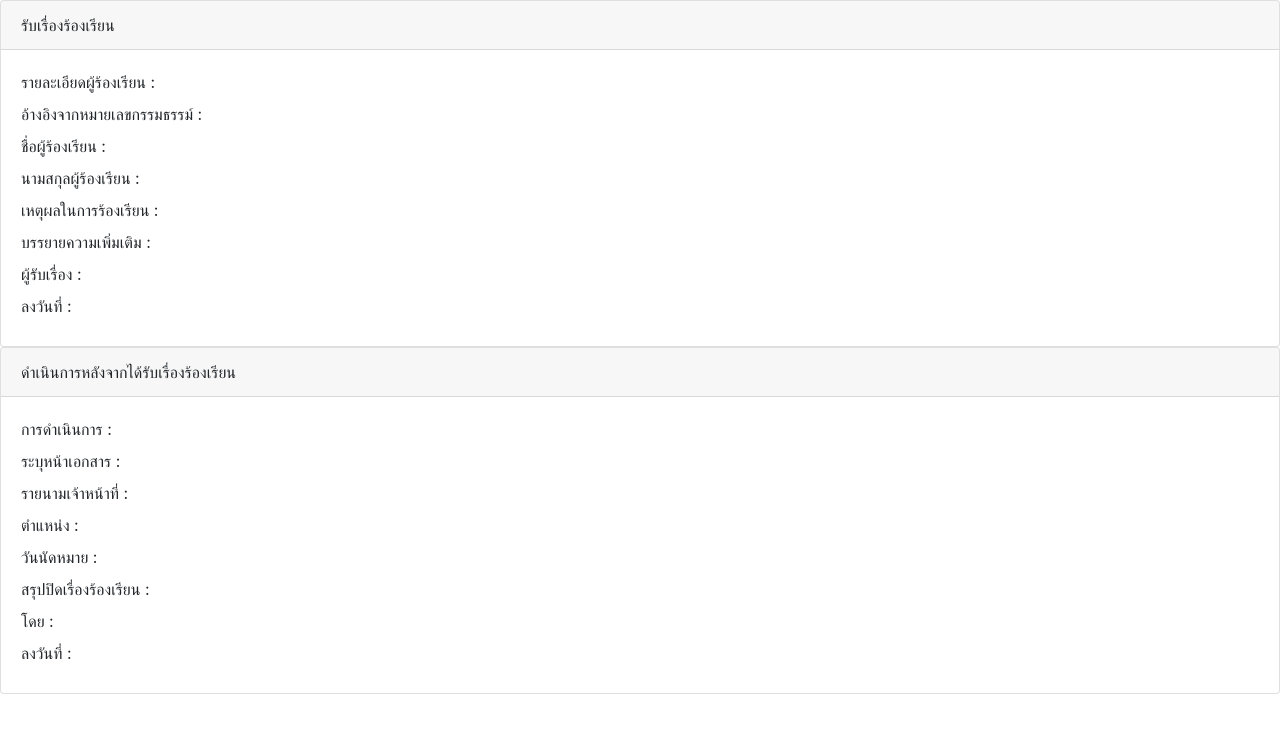
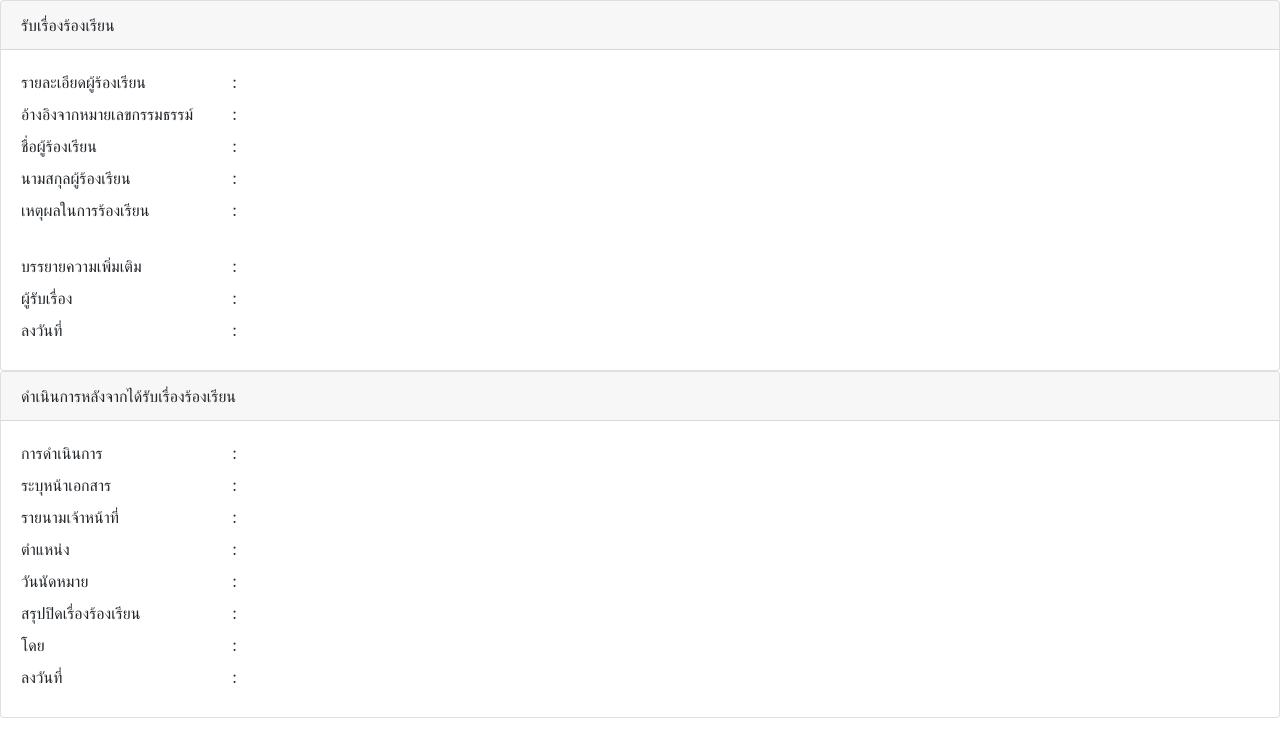
Before and after one commit to mookiie6116/read-only, a website: page public/page/kpi_campaign.html in a window 1280 px wide. Drawn offline with nearby package versions, Linux system fonts and the light colour scheme; no server answers.

Commit message:
edit css

```diff
--- a/public/js/kpi_campaign.js
+++ b/public/js/kpi_campaign.js
@@ -1,12 +1,13 @@
-
 (function () {
   console.log('ready');
-  var ticket_id = '112151'
+  var ticket_id = location.search.split('?ticket_id=')[1];
+  if(ticket_id == undefined || ticket_id == ''){
+    alert('please input ticket_id')
+  }else{
   fetch(`/api/kpi-campaign/${ticket_id}`)
   .then(data => {
     return data.json();
   }).then(json=>{
-    console.log(json);
     $('#complain_desc').text(json.complain_desc)
     $('#reference_id').text(json.reference_id)
     $('#firstname').text(json.firstname)
@@ -26,4 +27,5 @@
     $('#result_by').text(json.result_by)
     $('#result_date').text(json.result_date)
   })
+}
 })()
--- a/public/page/kpi_campaign.html
+++ b/public/page/kpi_campaign.html
@@ -1,6 +1,6 @@
-
 <!DOCTYPE html>
 <html lang="">
+
 <head>
   <meta charset="utf-8">
   <meta http-equiv="X-UA-Compatible" content="IE=edge">
@@ -8,38 +8,61 @@
   <title>Title Page</title>
 
   <!-- Bootstrap CSS -->
-    <link rel="stylesheet" href="https://stackpath.bootstrapcdn.com/bootstrap/4.3.1/css/bootstrap.min.css" integrity="sha384-ggOyR0iXCbMQv3Xipma34MD+dH/1fQ784/j6cY/iJTQUOhcWr7x9JvoRxT2MZw1T" crossorigin="anonymous">  </head>
+  <link rel="stylesheet" href="https://stackpath.bootstrapcdn.com/bootstrap/4.3.1/css/bootstrap.min.css"
+    integrity="sha384-ggOyR0iXCbMQv3Xipma34MD+dH/1fQ784/j6cY/iJTQUOhcWr7x9JvoRxT2MZw1T" crossorigin="anonymous">
+</head>
+
 <body>
   <div class="card">
     <div class="card-header">
       รับเรื่องร้องเรียน
     </div>
     <div class="card-body">
-          <label for="complain_desc">รายละเอียดผู้ร้องเรียน :</label>
-          <span id='complain_desc'></span>
-          <br>
-          <label for="reference_id">อ้างอิงจากหมายเลขกรรมธรรม์ :</label>
-          <span id='reference_id'></span>
-          <br>
-          <label for="firstname">ชื่อผู้ร้องเรียน :</label>
-          <span id='firstname'></span>
-          <br>
-          <label for="lastname">นามสกุลผู้ร้องเรียน :</label>
-          <span id='lastname'></span>
-          <br>
-          <label for="REASON_1-REASON_2">เหตุผลในการร้องเรียน :</label>
-          <span id='reason_1'></span>
-          <span id='reason_2'></span>
-          <br>
-          <label for="remarks">บรรยายความเพิ่มเติม :</label>
-          <span id='remarks'></span>
-          <br>
-          <label for="create_by">ผู้รับเรื่อง :</label>
-          <span id='create_by'></span>
-          <br>
-          <label for="create_date">ลงวันที่ :</label>
-          <span id='create_date'></span>
-          <br>
+      <div class="row">
+        <div class="col-sm-12 col-md-2"><label for="complain_desc">รายละเอียดผู้ร้องเรียน</label></div>
+        <div class="d-none d-md-block col-md-1"><label>:</label></div>
+        <div class="ml-3 col-sm-11 col-md-8"><label id='complain_desc'></label></div>
+      </div>
+      <div class="row">
+        <div class="col-sm-12 col-md-2"><label for="reference_id">อ้างอิงจากหมายเลขกรรมธรรม์</label></div>
+        <div class="d-none d-md-block col-md-1"><label>:</label></div>
+        <div class="ml-3 col-sm-11 col-md-8"><label id="reference_id"></label></div>
+      </div>
+      <div class="row">
+        <div class="col-sm-12 col-md-2"><label for="firstname">ชื่อผู้ร้องเรียน</label></div>
+        <div class="d-none d-md-block col-md-1"><label>:</label></div>
+        <div class="ml-3 col-sm-11 col-md-8"><label id="firstname"></label></div>
+      </div>
+      <div class="row">
+        <div class="col-sm-12 col-md-2"><label for="lastname">นามสกุลผู้ร้องเรียน</label></div>
+        <div class="d-none d-md-block col-md-1"><label>:</label></div>
+        <div class="ml-3 col-sm-11 col-md-8"><label id="lastname"></label></div>
+      </div>
+      <div class="row">
+        <div class="col-sm-12 col-md-2"><label for="reason_1">เหตุผลในการร้องเรียน</label></div>
+        <div class="d-none d-md-block col-md-1"><label>:</label></div>
+        <div class="ml-3 col-sm-11 col-md-8"><label id="reason_1"></label></div>
+      </div>
+      <div class="row">
+        <div class="col-sm-12 col-md-2"></div>
+        <div class="d-none d-md-block col-md-1"></div>
+        <div class="ml-3 col-sm-11 col-md-8"><label id="reason_2"></label></div>
+      </div>
+      <div class="row">
+        <div class="col-sm-12 col-md-2"><label for="remarks">บรรยายความเพิ่มเติม</label></div>
+        <div class="d-none d-md-block col-md-1"><label>:</label></div>
+        <div class="ml-3 col-sm-11 col-md-8"><label id="remarks"></label></div>
+      </div>
+      <div class="row">
+        <div class="col-sm-12 col-md-2"><label for="create_by">ผู้รับเรื่อง</label></div>
+        <div class="d-none d-md-block col-md-1"><label>:</label></div>
+        <div class="ml-3 col-sm-11 col-md-8"><label id="create_by"></label></div>
+      </div>
+      <div class="row">
+        <div class="col-sm-12 col-md-2"><label for="create_date">ลงวันที่</label></div>
+        <div class="d-none d-md-block col-md-1"><label>:</label></div>
+        <div class="ml-3 col-sm-11 col-md-8"><label id="create_date"></label></div>
+      </div>
     </div>
   </div>
 
@@ -48,39 +71,63 @@
       ดำเนินการหลังจากได้รับเรื่องร้องเรียน
     </div>
     <div class="card-body">
-          <label for="result_operation">การดำเนินการ :</label>
-          <span id='result_operation'></span>
-          <br>
-          <label for="result_document">ระบุหน้าเอกสาร :</label>
-          <span id='result_document'></span>
-          <br>
-          <label for="result_contact_person">รายนามเจ้าหน้าที่ :</label>
-          <span id='result_contact_person'></span>
-          <br>
-          <label for="result_position">ตำแหน่ง :</label>
-          <span id='result_position'></span>
-          <br>
-          <label for="appointment_date">วันนัดหมาย :</label>
-          <span id='appointment_date'></span>
-          <br>
-          <label for="result_sumerize">สรุปปิดเรื่องร้องเรียน :</label>
-          <span id='result_sumerize'></span>
-          <br>
-          <label for="result_by">โดย :</label>
-          <span id='result_by'></span>
-          <br>
-          <label for="result_date">ลงวันที่ :</label>
-          <span id='result_date'></span>
+      <div class="row">
+        <div class="col-sm-12 col-md-2"><label for="result_operation">การดำเนินการ</label></div>
+        <div class="d-none d-md-block col-md-1"><label>:</label></div>
+        <div class="ml-3 col-sm-11 col-md-8"><label id="result_operation"></label></div>
+      </div>
+      <div class="row">
+        <div class="col-sm-12 col-md-2"><label for="result_document">ระบุหน้าเอกสาร</label></div>
+        <div class="d-none d-md-block col-md-1"><label>:</label></div>
+        <div class="ml-3 col-sm-11 col-md-8"><label id="result_document"></label></div>
+      </div>
+      <div class="row">
+        <div class="col-sm-12 col-md-2"><label for="result_contact_person">รายนามเจ้าหน้าที่</label></div>
+        <div class="d-none d-md-block col-md-1"><label>:</label></div>
+        <div class="ml-3 col-sm-11 col-md-8"><label id="result_contact_person"></label></div>
+      </div>
+      <div class="row">
+        <div class="col-sm-12 col-md-2"><label for="result_position">ตำแหน่ง</label></div>
+        <div class="d-none d-md-block col-md-1"><label>:</label></div>
+        <div class="ml-3 col-sm-11 col-md-8"><label id="result_position"></label></div>
+      </div>
+      <div class="row">
+        <div class="col-sm-12 col-md-2"><label for="appointment_date">วันนัดหมาย</label></div>
+        <div class="d-none d-md-block col-md-1"><label>:</label></div>
+        <div class="ml-3 col-sm-11 col-md-8"><label id="appointment_date"></label></div>
+      </div>
+      <div class="row">
+        <div class="col-sm-12 col-md-2"><label for="result_sumerize">สรุปปิดเรื่องร้องเรียน</label></div>
+        <div class="d-none d-md-block col-md-1"><label>:</label></div>
+        <div class="ml-3 col-sm-11 col-md-8"><label id="result_sumerize"></label></div>
+      </div>
+      <div class="row">
+        <div class="col-sm-12 col-md-2"><label for="result_by">โดย</label></div>
+        <div class="d-none d-md-block col-md-1"><label>:</label></div>
+        <div class="ml-3 col-sm-11 col-md-8"><label id="result_by"></label></div>
+      </div>
+      <div class="row">
+        <div class="col-sm-12 col-md-2"><label for="result_date">ลงวันที่</label></div>
+        <div class="d-none d-md-block col-md-1"><label>:</label></div>
+        <div class="ml-3 col-sm-11 col-md-8"><label id="result_date"></label></div>
+      </div>
     </div>
 
 
   </div>
   <!-- jQuery -->
-    <script src="https://code.jquery.com/jquery-3.3.1.slim.min.js" integrity="sha384-q8i/X+965DzO0rT7abK41JStQIAqVgRVzpbzo5smXKp4YfRvH+8abtTE1Pi6jizo" crossorigin="anonymous"></script>
+  <script src="https://code.jquery.com/jquery-3.3.1.slim.min.js"
+    integrity="sha384-q8i/X+965DzO0rT7abK41JStQIAqVgRVzpbzo5smXKp4YfRvH+8abtTE1Pi6jizo"
+    crossorigin="anonymous"></script>
   <!-- Bootstrap JavaScript -->
-        <script src="https://cdnjs.cloudflare.com/ajax/libs/popper.js/1.14.7/umd/popper.min.js" integrity="sha384-UO2eT0CpHqdSJQ6hJty5KVphtPhzWj9WO1clHTMGa3JDZwrnQq4sF86dIHNDz0W1" crossorigin="anonymous"></script>
-        <script src="https://stackpath.bootstrapcdn.com/bootstrap/4.3.1/js/bootstrap.min.js" integrity="sha384-JjSmVgyd0p3pXB1rRibZUAYoIIy6OrQ6VrjIEaFf/nJGzIxFDsf4x0xIM+B07jRM" crossorigin="anonymous"></script>
+  <script src="https://cdnjs.cloudflare.com/ajax/libs/popper.js/1.14.7/umd/popper.min.js"
+    integrity="sha384-UO2eT0CpHqdSJQ6hJty5KVphtPhzWj9WO1clHTMGa3JDZwrnQq4sF86dIHNDz0W1"
+    crossorigin="anonymous"></script>
+  <script src="https://stackpath.bootstrapcdn.com/bootstrap/4.3.1/js/bootstrap.min.js"
+    integrity="sha384-JjSmVgyd0p3pXB1rRibZUAYoIIy6OrQ6VrjIEaFf/nJGzIxFDsf4x0xIM+B07jRM"
+    crossorigin="anonymous"></script>
   <!-- custom -->
-    <script src="/js/kpi_campaign.js")></script>
+  <script src="/js/kpi_campaign.js" )></script>
 </body>
+
 </html>
```
Lines whose indentation alone changed are shown as unchanged.
